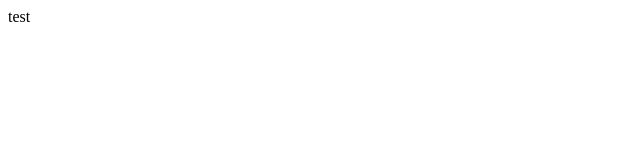
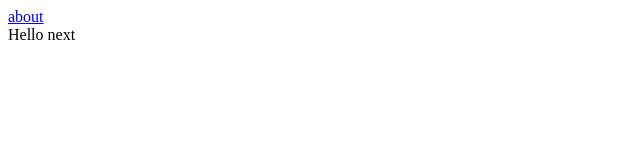
Before and after one commit to agger89/choWitter, a Next.js app in the folder ch1/front/: page / in a window 1280 px wide. Shown: the top 160 px of the page, without its empty margins (0-640 px from the left). Built offline with nearby package versions, Linux system fonts and the light colour scheme.

Commit message:
next 라우팅 시스템 적용

```diff
--- a/ch1/front/pages/index.js
+++ b/ch1/front/pages/index.js
@@ -1,6 +1,12 @@
+import React from 'react';
+import Link from 'next/link';
+
 const Home = () => {
     return (
-        "test"
+        <>
+            <Link href="/about"><a>about</a></Link>
+            <div>Hello next</div>
+        </>
     );
 };
 
```
Also changed, not shown: ch1/front/pages/about.js (added, +9 -0 lines), ch1/front/pages/user/create.js (added, +9 -0 lines), 1 other file (tests, documents, lock files or other folders).
